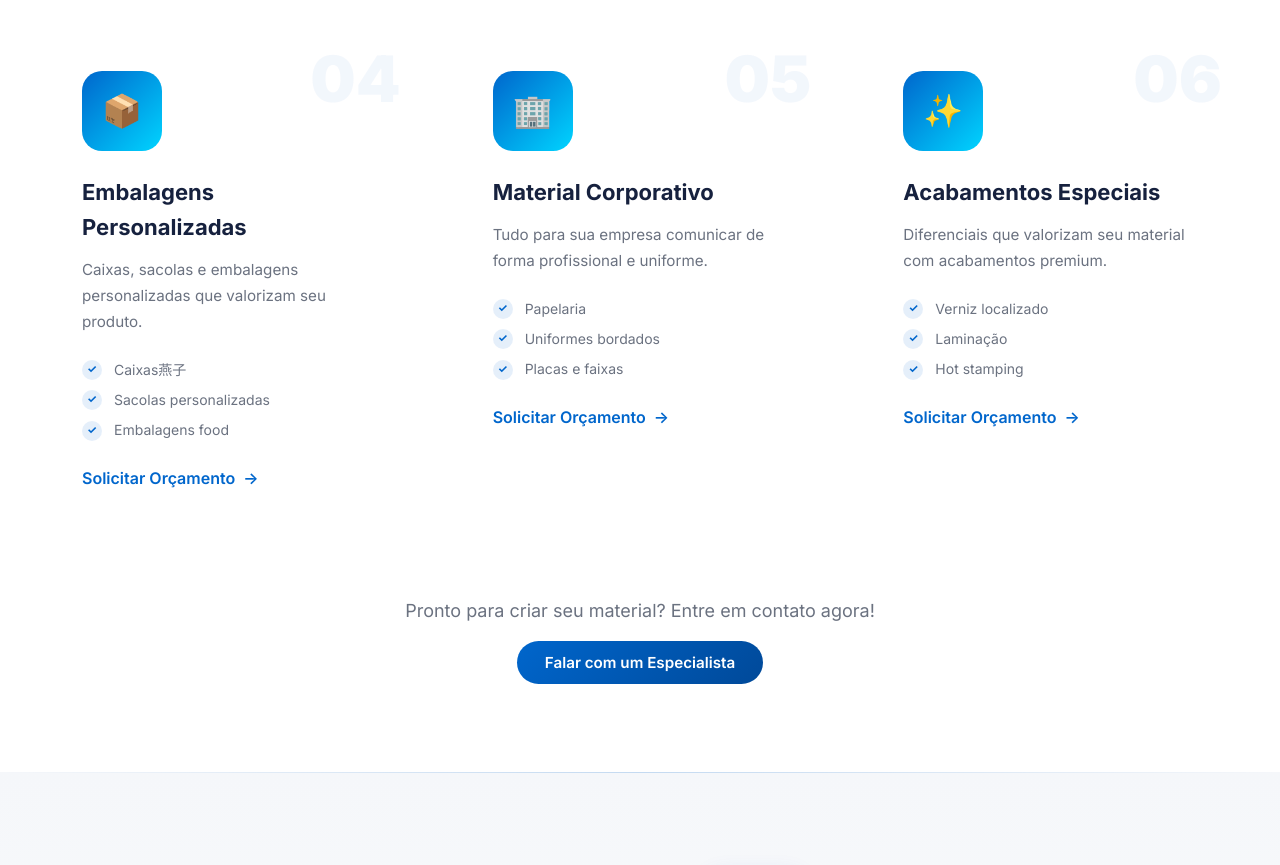
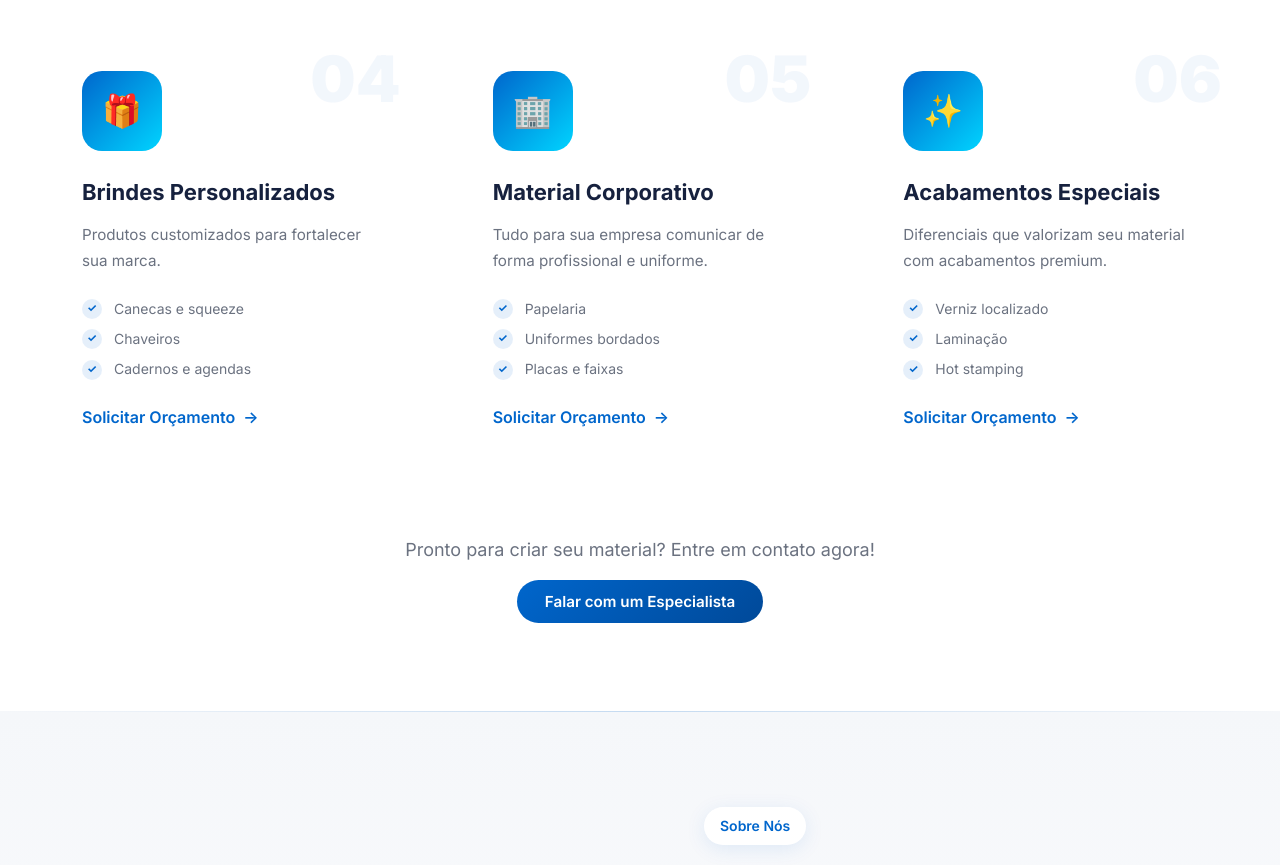
Before and after one commit to marcelllombm/arte3d, a plain HTML site: page index.html in a window 1280 px wide. Shown: the part 1781-2646 px from the top of the page. Drawn offline with Linux system fonts and the light colour scheme.

Commit message:
feat: update service 04 to Brindes Personalizados
- Change service title from 'Embalagens Personalizadas' to 'Brindes Personalizados'
- Update description to 'Produtos customizados para fortalecer sua marca'
- Update service features for branded items

```diff
--- a/index.html
+++ b/index.html
@@ -169,16 +169,16 @@
         <div class="service-card reveal">
           <span class="service-number">04</span>
           <div class="service-icon-wrapper">
-            <span class="service-icon">📦</span>
+            <span class="service-icon">🎁</span>
           </div>
-          <h3 class="service-title">Embalagens Personalizadas</h3>
+          <h3 class="service-title">Brindes Personalizados</h3>
           <p class="service-description">
-            Caixas, sacolas e embalagens personalizadas que valorizam seu produto.
+            Produtos customizados para fortalecer sua marca.
           </p>
           <ul class="service-features">
-            <li>Caixas燕子</li>
-            <li>Sacolas personalizadas</li>
-            <li>Embalagens food</li>
+            <li>Canecas e squeeze</li>
+            <li>Chaveiros</li>
+            <li>Cadernos e agendas</li>
           </ul>
           <a href="#contato" class="service-link">
             Solicitar Orçamento <span class="service-link-icon">→</span>
```
